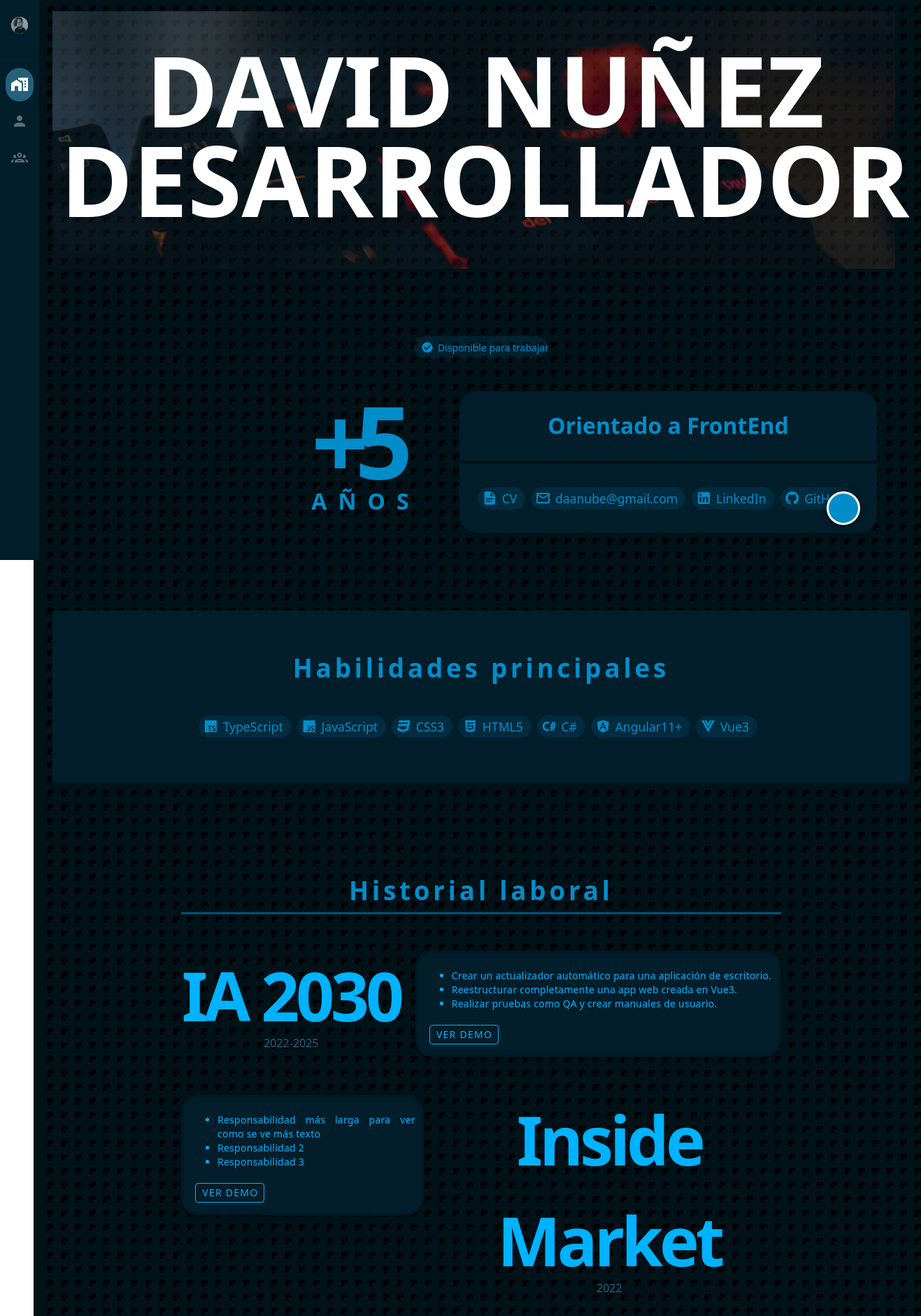
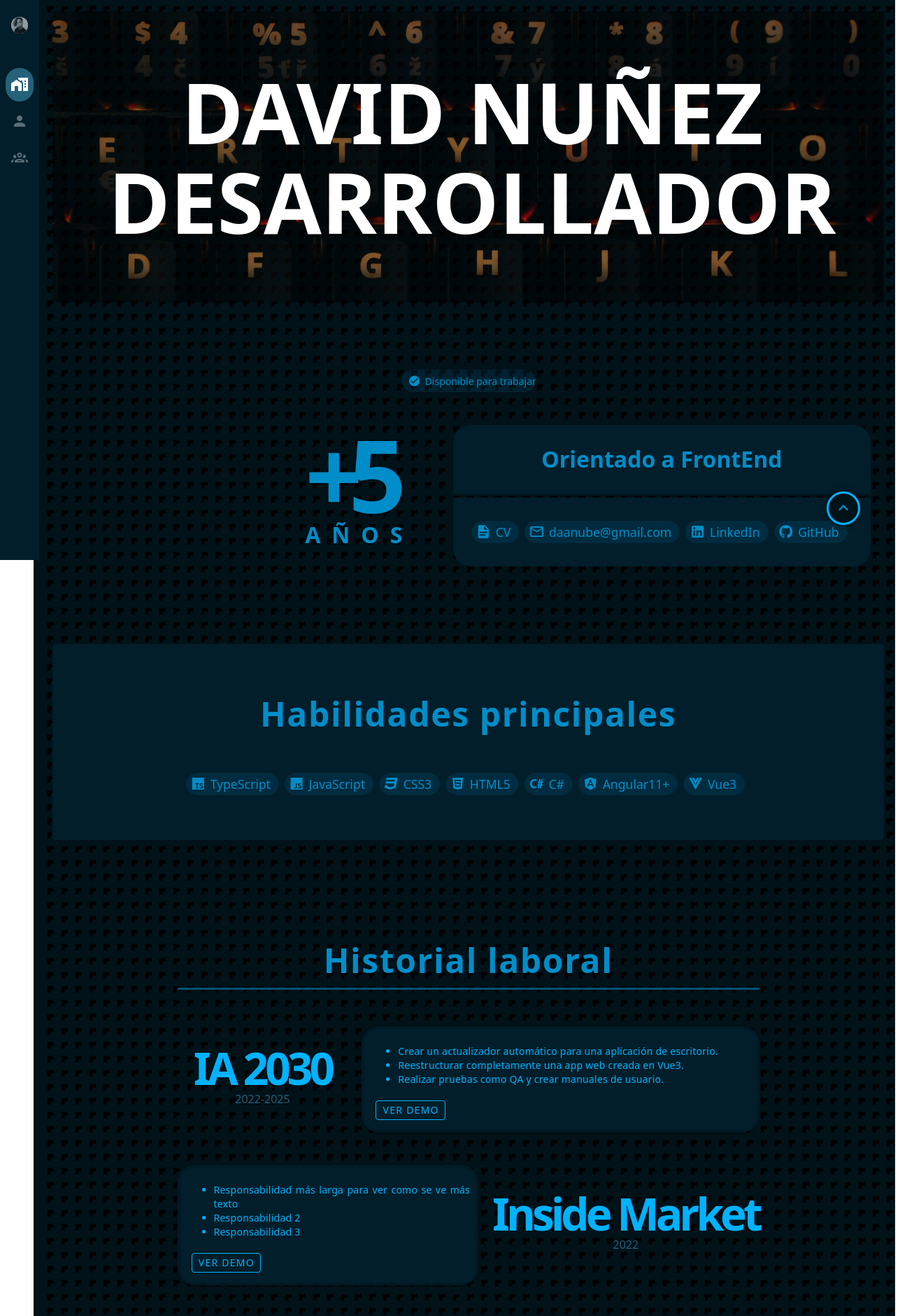
Before and after one commit to daanube/my-own-portfolio-shove-it, a Vue app: page /#/ in a window 1280 px wide. Shown: the top 1880 px of the page at 70% size, 1317 px wide, since content can reach past the window. Built offline with nearby package versions, Linux system fonts and the light colour scheme.

Commit message:
Correcciones varias
Correcciones varias

```diff
--- a/src/components/MainTitleComponent.vue
+++ b/src/components/MainTitleComponent.vue
@@ -36,10 +36,10 @@
         padding: 0;
         margin: 0 auto;
         margin-left: 0.7rem;
-        padding: 3rem 0 4rem 0;
+        padding: 5rem 0 5rem 0;
         color: #fff;
         text-align: center;
-        font-size: 140px;
+        font-size: 120px;
         font-weight: bolder;
         text-transform: uppercase;
         z-index: 1;
@@ -50,7 +50,6 @@
         padding: 0;
         width: 100%;
         height: 45%;
-        /* background-image: v-bind("props.imageUrl"); */
         background-repeat: no-repeat;
         background-size: cover;
         background-position: bottom;
@@ -71,6 +70,6 @@
         background-size: cover;
         background-position: bottom;
         background-attachment: fixed;
-        filter: opacity(0.4);
+        filter: opacity(0.6);
     }
 </style>
--- a/src/components/TimelineCardComponent.vue
+++ b/src/components/TimelineCardComponent.vue
@@ -58,12 +58,8 @@
         padding: 0.5rem;
         border-radius: 25px;
         background-color: var(--darkColor-2);
-        /* border-color: var(--darkColor-1); */
         border-width: 0.3rem;
         color: var(--lightColor-1);
-        /* background-color: #172030; */
-        /* border-color: #12d392; */
-        /* color: #12d392; */
     }
     .taskListItem {
         text-align: justify;
--- a/src/components/TimelineComponent.vue
+++ b/src/components/TimelineComponent.vue
@@ -248,7 +248,6 @@
         grid-area: header;
         text-align: center;
         color: #ffffff;
-        /* height: 2rem; */
         display: flex;
         flex-direction: column;
     }
@@ -257,6 +256,7 @@
         grid-area: footer;
         color: #ffffff;
         text-align: center;
+        align-content: center;
         height: 2rem;
     }
 
@@ -264,6 +264,7 @@
         grid-area: left;
         color: #ffffff;
         text-align: center;
+        align-content: center;
     }
 
     .inner-timeline-item2 {
@@ -276,6 +277,7 @@
         grid-area: right;
         color: #ffffff;
         text-align: center;
+        align-content: center;
     }
 
     i.v-icon {
@@ -288,7 +290,7 @@
     }
 
     .companyName {
-        font-size: 6rem;
+        font-size: 4rem;
         font-weight: 600;
         margin: -0.5rem auto 0 auto;
         padding: 0;
--- a/src/layouts/SideBarLayout.vue
+++ b/src/layouts/SideBarLayout.vue
@@ -45,7 +45,13 @@
       <button
         id="goUpBtn" @click="goUp(0, options)"
         :class="{ 'btn--hidden': showBtn }"
-      />
+      >
+         <v-icon
+            color="var(--baseColor)"
+            icon="mdi mdi-chevron-up"
+            size="large"
+          />
+      </button>
       <Footer />
     </main>
   </div>
@@ -86,14 +92,15 @@
       width: 3rem;
       height: 3rem;
       cursor: pointer;
-      background-color: var(--baseColor);
-      border: solid 3px #fff;
+      background-color: var(--darkColor-3);
+      border: solid 3px var(--lightColor-1);
       border-radius: 50% !important;
       box-shadow: 0 0 10px rgba(0, 0, 0, 0.5) !important;
       will-change: transform;
       transition: transform 450ms;
       transition-property: transform, opacity;
       transition-duration: 450ms;
+      padding: 0;
     }
 
     #goUpBtn:focus-visible, #goUpBtn:focus {
--- a/src/style.css
+++ b/src/style.css
@@ -179,8 +179,8 @@ html {
 }
 
 .sectionTitle {
-    font-size: 2.3rem;
-    letter-spacing: 0.3rem;
+    font-size: 3rem;
+    letter-spacing: 0.1rem;
 }
 /* ////////////////////////////////////////////////// */
 
--- a/src/views/Welcome/WelcomeView.vue
+++ b/src/views/Welcome/WelcomeView.vue
@@ -7,7 +7,7 @@
     import Contact from '../../components/ContactComponent.vue';
 
     const welcomeMainTitle = "DAVID NUÑEZ DESARROLLADOR";
-    const bgUrl = "/images/bgs/michelle-ding-unsplash.jpg";
+    const bgUrl = "/images/bgs/keyboard-branislav-herc-QLg5vTmAjFY-unsplash-min.jpg";
     const aboutTitle = "Sobre mí";
     const aboutText = "Desarrollador con más de 5 años de experiencia en proyectos de lotería, retail, atención médica y delivery; me he desempeñado en el área de Front-End, así como he brindado apoyo en tareas variadas para diferentes equipos de Back-End. Gracias a esto, he aprendido diversas herramientas, tanto técnicas como de análisis, que me otorgan una perspectiva amplia y que, a su vez, me permiten abordar proyectos donde se requiera crear soluciones con diferentes enfoques. Asimismo, cuento con experiencia en Desarrollo Web con JavaScript, TypeScript, Angular y Vue, y para escritorio con C# y WPF. Por último, cuento con experiencia en la creación de reportes con Crystal Reports.";
     const expYears = "años";
```
